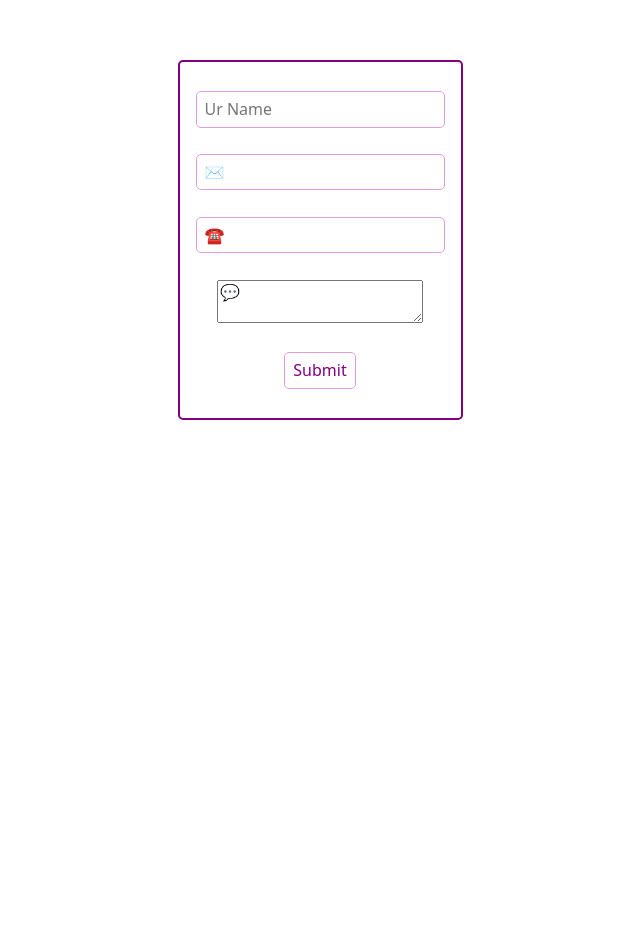
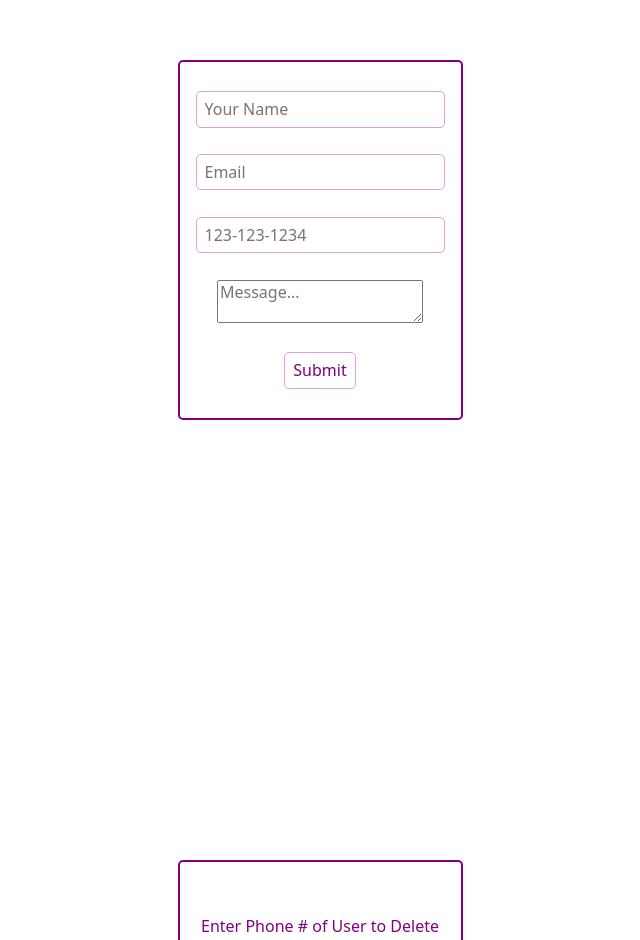
Before and after one commit to STLnick/node-throwaway, a website: page client/index.html in a window 1280 px wide. Shown: the part 160-1100 px from the top of the page, without its empty margins (320-960 px from the left). Before the commit the page ends 800 px from the top, so only its background shows below. Drawn offline with nearby package versions, Linux system fonts and the light colour scheme.

Commit message:
:sparkles: Add form to delete user

```diff
--- a/client/index.html
+++ b/client/index.html
@@ -16,30 +16,39 @@
 </head>
 
 <body>
+  <div class="forms-wrapper">
     <div class="container">
-    <form>
+      <form class="add-form">
         <div>
           <label class="screen-reader-text" for="name">Name</label>
-        <input type="text" placeholder="Ur Name" id="name" data-form="name">
+          <input type="text" placeholder="Your Name" id="name" data-form="name">
         </div>
 
         <div>
           <label class="screen-reader-text" for="email">✉️</label>
-        <input type="email" placeholder="✉️" id="email" data-form="email">
+          <input type="email" placeholder="Email" id="email" data-form="email">
         </div>
 
         <div>
           <label class="screen-reader-text" for="fone">☎️</label>
-        <input type="tel" id="fone" placeholder="☎️" data-form="fone">
+          <input type="tel" id="fone" placeholder="123-123-1234" data-form="fone">
         </div>
 
         <div>
           <label class="screen-reader-text" for="msg">Ur Message</label>
-        <textarea id="msg" placeholder="💬" data-form="msg"></textarea>
+          <textarea id="msg" placeholder="Message..." data-form="msg"></textarea>
         </div>
 
         <button type="submit">Submit</button>
       </form>
+    </div>
+    <div class="container">
+      <form class="delete-form">
+        <label for="phone">Enter Phone # of User to Delete</label>
+        <input id="phone" type="text" placeholder="123-123-1234">
+        <button type="submit">Delete User</button>
+      </form>
+    </div>
   </div>
 
   <!-- 'Connect' JS to this HTML file. -->
```
Lines whose indentation alone changed are shown as unchanged.
